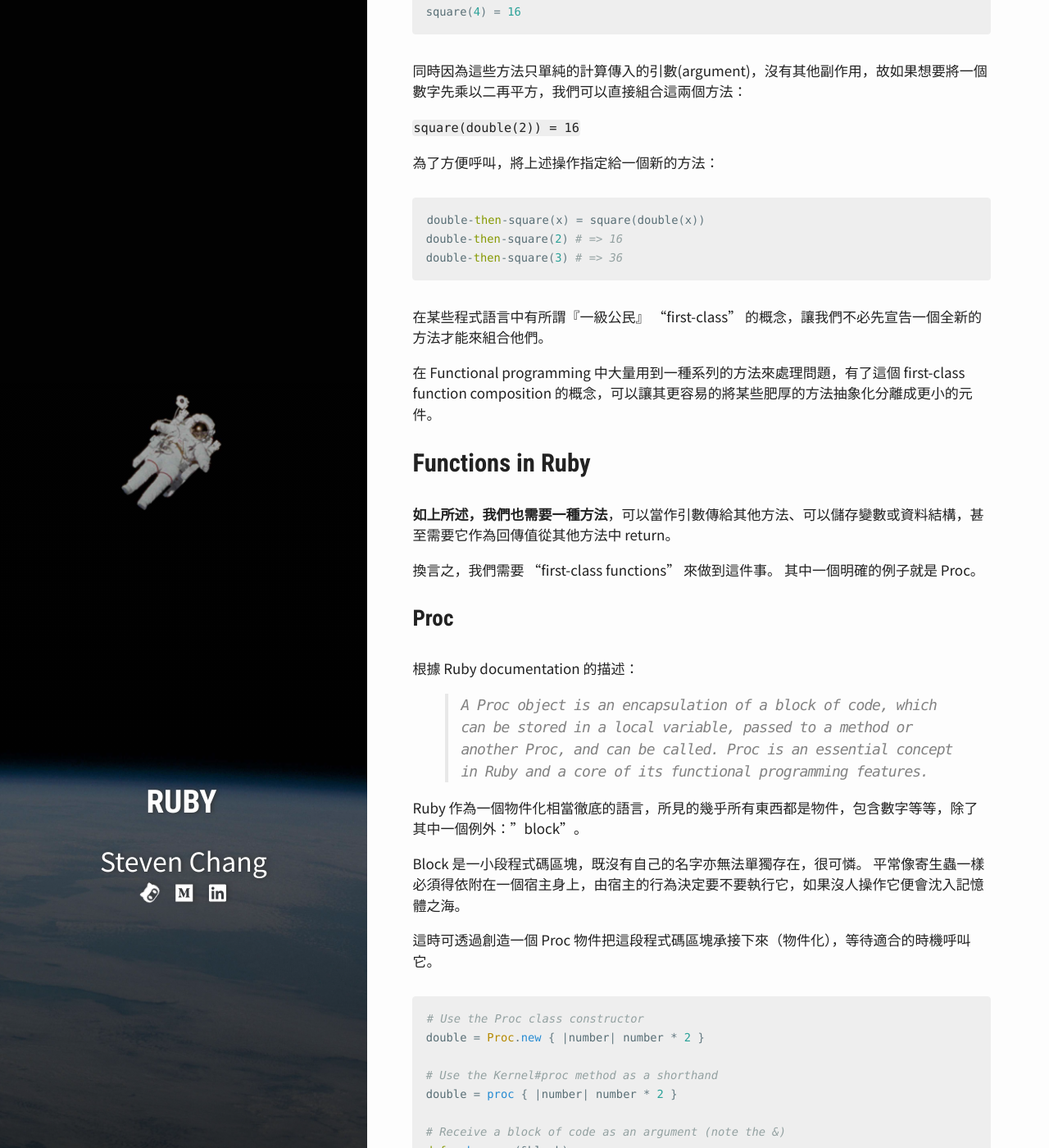
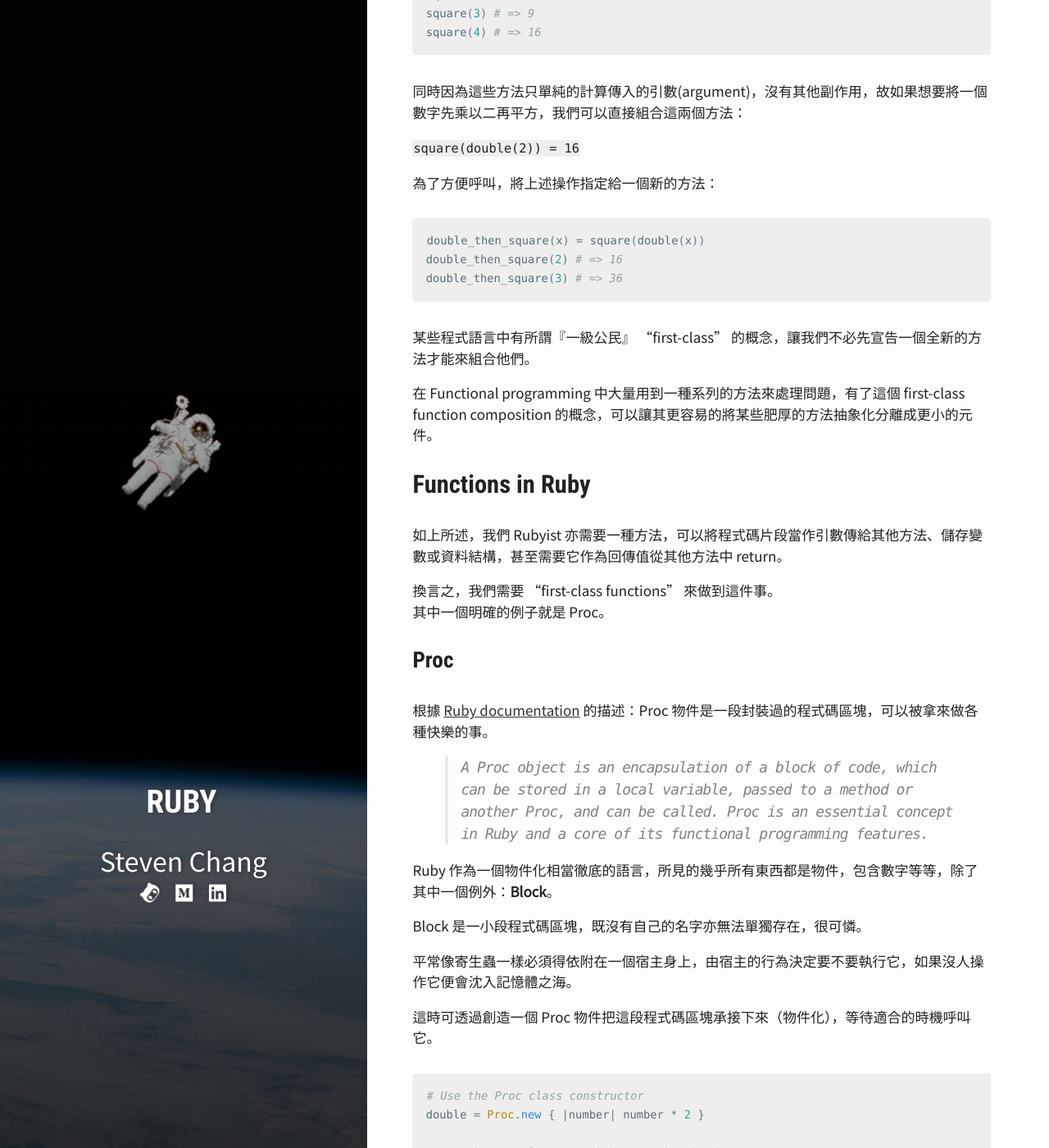
Before and after one commit to stevencch99/stevencch99.github.io, a Jekyll site: the page built from _posts/2019-05-11-Function-Composition-in-Ruby.md, in a window 1280 px wide and 1400 px high, scrolled down 1147 px. Shown: the whole window at 82% size. Built offline with Jekyll 4.4.1, drawn with Linux system fonts in a browser that asks for light colours; comment, search, counter and statistics services are not loaded; some of the changed text lies outside the part shown.

Commit message:
Update and Fix typo of post Function-Composition-in-Ruby.

````diff
--- a/_posts/2019-05-11-Function-Composition-in-Ruby.md
+++ b/_posts/2019-05-11-Function-Composition-in-Ruby.md
@@ -5,23 +5,23 @@ crawlertitle: "About Ruby and Function compostition"
 description: "Ruby 中的複合函數 proc lambda "
 date:   2019-05-14 16:56:46 +0800
 categories: Ruby
-tags: ['Ruby']
+tags: Ruby
 comments: true
 ---
 *Is that a question?*
 
 > 本文同步刊錄在 [Medium](https://medium.com/@stevencch/to-proc-or-not-to-proc-2578c5e5c54c)
 
-## What is function composition?
+## 什麼是複合／合成函數(function composition)？
 
-根據維基百科：
+來看看維基百科的定義：
 [Wikipedia describes function composition as follows:](https://en.wikipedia.org/wiki/Function_composition_(computer_science))
 
 > In computer science, funciton composition is an act or mechanism to combine simple functions to build more complicated ones. Like the usual composition of functions in mathematics, the result of each function is passed as the argument of the next, and the result of the last one is the result of the whole.
 
-像在數學中合成函數是把兩個函數鏈接在一起的過程，內函數的輸出就是外函數的輸入。
+在數學中，合成函數是把兩個函數鏈接在一起的過程，**內層函數的輸出**就是**外層函數的輸入**。
 
-一個方法(Method, 或稱函式 Function)的回傳值作為另一個方法的參數(parameter)傳入，直到最後一個方法的輸出即是整個 Function composition 的輸出結果。
+在程式語言中，一個方法(Method, 或稱函式 Function)的回傳值作為另一個方法的參數(parameter)傳入，如此串接直到最後一個方法的輸出即是整個 Function composition 的輸出結果。
 
 - Example function:
 
@@ -31,18 +31,18 @@ def double(x)
   x * 2
 end
 
-double(2) = 4
-double(3) = 6
-double(4) = 8
+double(2) # => 4
+double(3) # => 6
+double(4) # => 8
 
 # squares the number
 def square(x)
   x * x
 end
 
-square(2) = 4
-square(3) = 9
-square(4) = 16
+square(2) # => 4
+square(3) # => 9
+square(4) # => 16
 ```
 
 同時因為這些方法只單純的計算傳入的引數(argument)，沒有其他副作用，故如果想要將一個數字先乘以二再平方，我們可以直接組合這兩個方法：
@@ -52,31 +52,32 @@ square(4) = 16
 為了方便呼叫，將上述操作指定給一個新的方法：
 
 ```ruby
-double-then-square(x) = square(double(x))
-double-then-square(2) # => 16
-double-then-square(3) # => 36
+double_then_square(x) = square(double(x))
+double_then_square(2) # => 16
+double_then_square(3) # => 36
 ```
 
-在某些程式語言中有所謂『一級公民』 "first-class" 的概念，讓我們不必先宣告一個全新的方法才能來組合他們。
+某些程式語言中有所謂『一級公民』 "first-class" 的概念，讓我們不必先宣告一個全新的方法才能來組合他們。
 
 在 Functional programming 中大量用到一種系列的方法來處理問題，有了這個 first-class function composition 的概念，可以讓其更容易的將某些肥厚的方法抽象化分離成更小的元件。
 
 ## Functions in Ruby
 
-**如上所述，我們也需要一種方法**，可以當作引數傳給其他方法、可以儲存變數或資料結構，甚至需要它作為回傳值從其他方法中 return。
+如上所述，我們 Rubyist 亦需要一種方法，可以將程式碼片段當作引數傳給其他方法、儲存變數或資料結構，甚至需要它作為回傳值從其他方法中 return。
 
 換言之，我們需要 "first-class functions" 來做到這件事。
 其中一個明確的例子就是 Proc。
 
 ### Proc
 
-根據 Ruby documentation 的描述：
+根據 [Ruby documentation](http://ruby-doc.org/core-2.6.3/Proc.html) 的描述：Proc 物件是一段封裝過的程式碼區塊，可以被拿來做各種快樂的事。
 
 > A Proc object is an encapsulation of a block of code, which can be stored in a local variable, passed to a method or another Proc, and can be called. Proc is an essential concept in Ruby and a core of its functional programming features.
 
-Ruby 作為一個物件化相當徹底的語言，所見的幾乎所有東西都是物件，包含數字等等，除了其中一個例外："block"。
+Ruby 作為一個物件化相當徹底的語言，所見的幾乎所有東西都是物件，包含數字等等，除了其中一個例外：**Block**。
 
 Block 是一小段程式碼區塊，既沒有自己的名字亦無法單獨存在，很可憐。
+
 平常像寄生蟲一樣必須得依附在一個宿主身上，由宿主的行為決定要不要執行它，如果沒人操作它便會沈入記憶體之海。
 
 這時可透過創造一個 Proc 物件把這段程式碼區塊承接下來（物件化），等待適合的時機呼叫它。
@@ -159,7 +160,7 @@ double[2] # => 4
 double[2, 3] # => ArgumentError (wrong number of arguments (given 2, expected 1))
 ```
 
-- Proc 的表現如同`block`，對傳入的引數並不介意，在裡面呼叫 return 會爆炸
+- Proc 的表現如同`block`，對傳入的引數並不介意，在裡面呼叫 `return` 會爆炸
 
 ```ruby
 double_p = proc { |number| return number * 2}
@@ -168,7 +169,7 @@ double_p[2] # => LocalJumpError (unexpected return)
 
 ### Method
 
-在 Ruby 我們能用上的另一個特色就是透過 Method 將方法包成物件(http://ruby-doc.org/core-2.6.3/Method.html)。
+在 Ruby 我們能用上的另一個特色就是透過 [Method](http://ruby-doc.org/core-2.6.3/Method.html) 將方法包成物件。
 
 ```ruby
 class Greeter
@@ -184,7 +185,7 @@ class Greeter
 end
 
 greeter = Greeter.new("Hello")
-greet = greeter.method(:greet)
+greet   = greeter.method(:greet)
 ```
 
 也一樣可以透過呼叫 Proc 的方法使用它：
@@ -214,9 +215,9 @@ my_even?[3] # => false
 # 列出 1 到 10 的偶數陣列
 list = 1.upto(10).select(&:even?)
 # 此式等價於：
-# list = 1.upto(10).select(&:even.to_proc)
+# list = 1.upto(10).select(&:even?.to_proc)
 
-list # [2, 4, 6, 8, 10]
+list # => [2, 4, 6, 8, 10]
 ```
 
 Ruby 提供了 `>>`(forward composition) 和 `<<`(backward composition) 方法將各種 Proc 組合起來，可以很直覺的看作是執行的順序，熟悉了之後就可以這樣用：
@@ -242,6 +244,11 @@ format_as_title["  \thello world\n"]
 # "Title: Hello world"
 ```
 
+![paragraph break](https://order-brother.s3-ap-northeast-1.amazonaws.com/paragraph+break/separator-1.png)
+
+> 維持簡潔的同時，可讀性提高了不少，
+> 希望 Ruby 的美也能讓更多人欣賞到。
+
 ## 參考資料：
 
 - [A Guide to Function Composition in Ruby:](https://www.ghostcassette.com/function-composition-in-ruby/)
````
Also changed, not shown: other parts of _posts/2019-05-11-Function-Composition-in-Ruby.md (+6 -5 lines).
